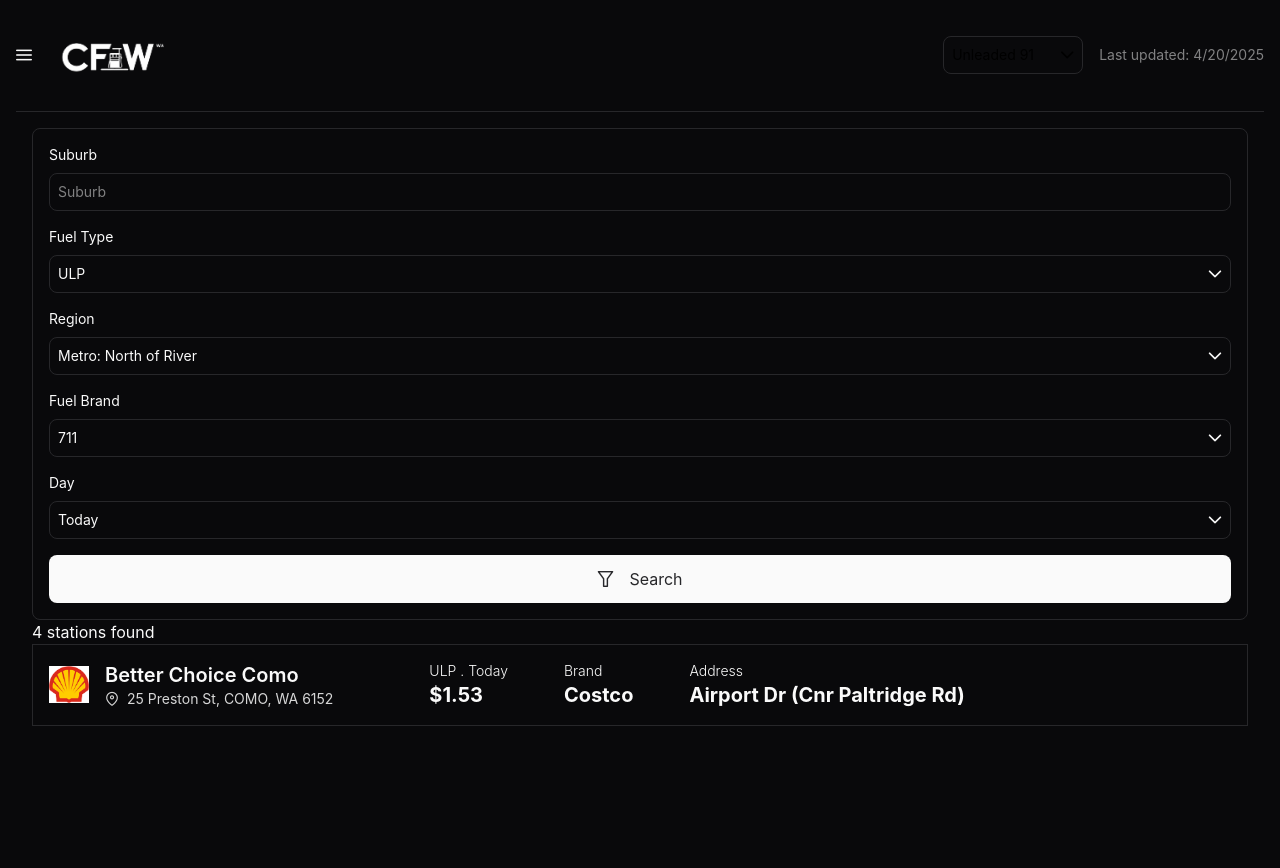
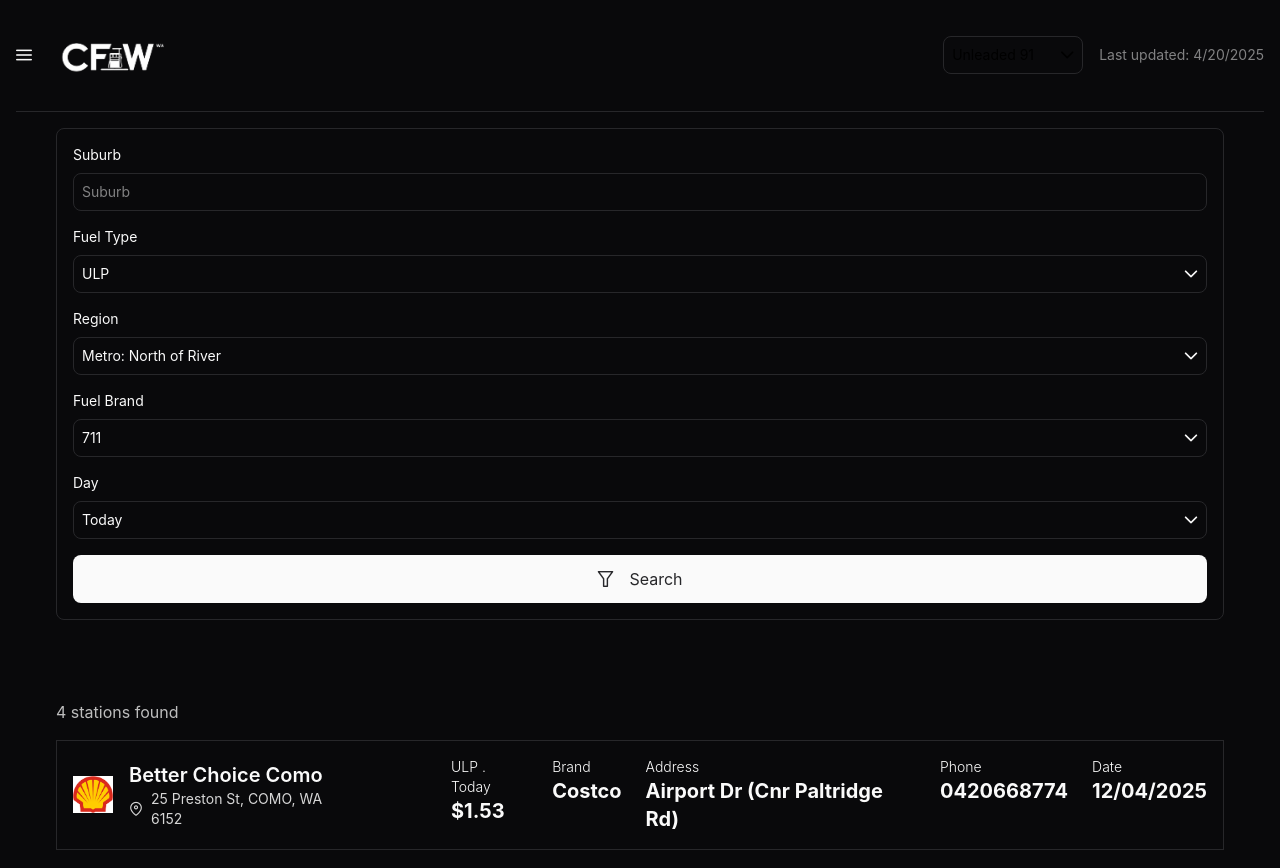
Before and after one commit to MingmaTenzing/cfw, a Vue app: page /dashboard/search in a window 1280 px wide. Shown: the top 868 px of the page. Built offline with nearby package versions, Linux system fonts and the light colour scheme.

Commit message:
search result is complete now need to work with api

```diff
--- a/src/components/Dashboard_Components/main/Search.vue
+++ b/src/components/Dashboard_Components/main/Search.vue
@@ -69,18 +69,23 @@ const regions = [
 const brands = fuel_brands.map((data) => data.name)
 </script>
 <template>
-  <main class="bg-background text-primary p-4 min-h-[100vh]">
+  <main
+    class="bg-background text-primary p-4 min-h-[100vh] space-y-20 xl:w-[1200px] 2xl:w-[1600px] m-auto"
+  >
     <!-- search input and filters -->
     <section class="border p-4 rounded-lg">
       <form class="space-y-4">
-        <div class="gap-2 flex flex-col">
+        <!-- suburb -->
+        <div class="gap-2 flex flex-col w-full">
           <p class="text-sm">Suburb</p>
           <input
             class="border-border outline-none border w-full py-2 px-2 text-sm rounded-lg"
             placeholder="Suburb"
           />
         </div>
-        <div class="gap-2 flex flex-col">
+
+        <!-- fueltype -->
+        <div class="gap-2 flex flex-col w-full">
           <p class="text-sm">Fuel Type</p>
           <DropDown
             default_option="ULP"
@@ -94,11 +99,13 @@ const brands = fuel_brands.map((data) => data.name)
           <DropDown :default_option="regions[0]" :dropdown-options="regions"></DropDown>
         </div>
 
+        <!-- fuelbrand -->
         <div class="gap-2 flex flex-col">
           <p class="text-sm">Fuel Brand</p>
           <DropDown :default_option="brands[0]" :dropdown-options="brands"></DropDown>
         </div>
 
+        <!-- day -->
         <div class="gap-2 flex flex-col">
           <p class="text-sm">Day</p>
           <DropDown
@@ -117,8 +124,8 @@ const brands = fuel_brands.map((data) => data.name)
     </section>
 
     <!-- search results -->
-    <section>
-      <p>4 stations found</p>
+    <section class="space-y-4">
+      <p class="text-primary/75">4 stations found</p>
 
       <div class="p-4 border flex flex-col gap-4 lg:flex-row lg:space-x-20">
         <div class="flex space-x-4 items-center">
@@ -133,7 +140,7 @@ const brands = fuel_brands.map((data) => data.name)
         </div>
 
         <!-- price -->
-        <div class="gap-2 flex flex-col md:flex-row md:gap-6 lg:gap-14">
+        <div class="gap-2 flex flex-col md:flex-row md:gap-6 lg:justify-between">
           <div>
             <p class="text-sm font-light">ULP . Today</p>
             <p class="font-bold text-xl">$1.53</p>
@@ -147,8 +154,14 @@ const brands = fuel_brands.map((data) => data.name)
             <p class="text-sm font-light">Address</p>
             <p class="font-bold text-xl">Airport Dr (Cnr Paltridge Rd)</p>
           </div>
-
-          <div></div>
+          <div>
+            <p class="text-sm font-light">Phone</p>
+            <p class="font-bold text-xl">0420668774</p>
+          </div>
+          <div>
+            <p class="text-sm font-light">Date</p>
+            <p class="font-bold text-xl">12/04/2025</p>
+          </div>
         </div>
       </div>
     </section>
```
